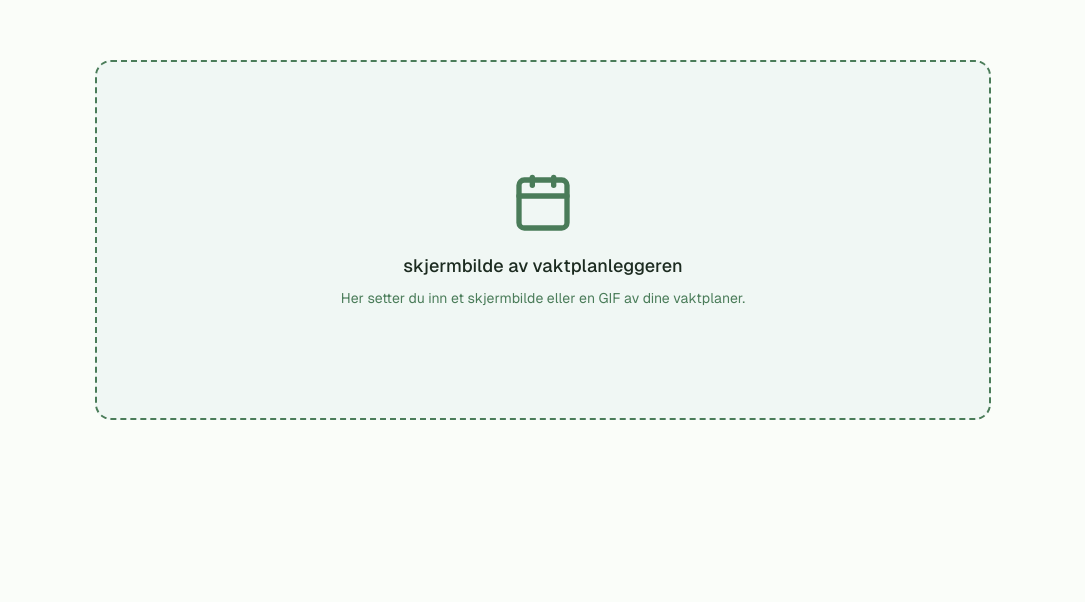
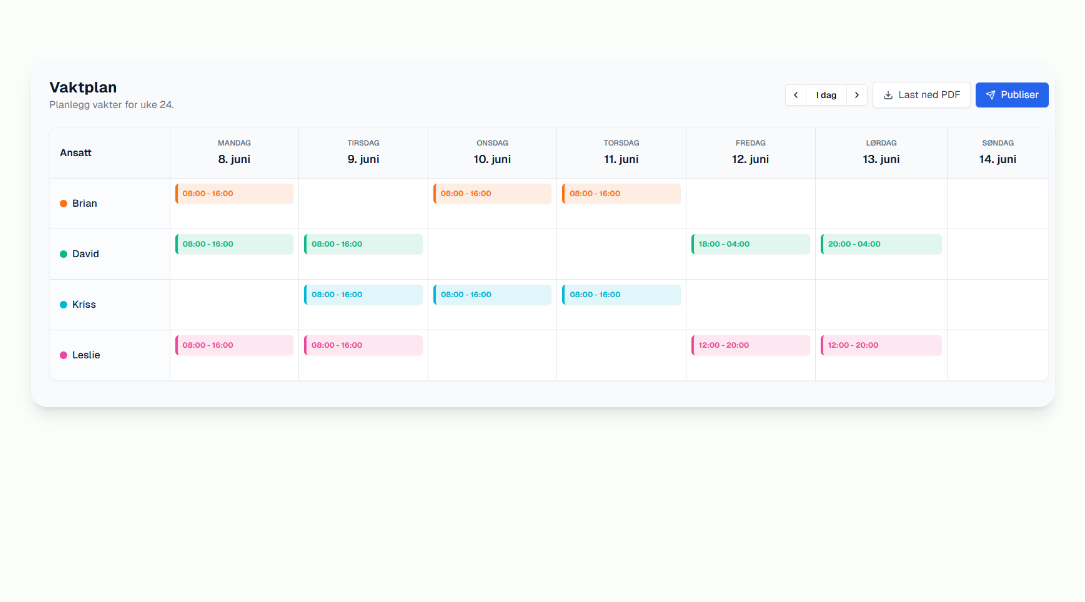
Before and after one commit to toffen28/Shiftsimple, a Next.js app: page / in a window 1280 px wide. Shown: the part 780-1382 px from the top of the page, without its empty margins (97-1182 px from the left). Built offline with nearby package versions, Linux system fonts and the light colour scheme.

Commit message:
Replace placeholder with actual vaktplanlegger.png image on homepage

```diff
--- a/src/app/page.tsx
+++ b/src/app/page.tsx
@@ -1,3 +1,4 @@
+import Image from 'next/image'
 import Link from 'next/link'
 import { Calendar, CheckCircle, Mail, Printer, ArrowRight, Star, Shield, Smartphone, Clock, LogOut, HelpCircle } from 'lucide-react'
 
@@ -53,15 +54,18 @@ export default function LandingPage() {
           </div>
         </section>
 
-        {/* Product Visual Placeholder */}
+        {/* Product Visual */}
         <section className="w-full py-12 md:py-16" style={{ backgroundColor: '#FAFDF9' }}>
           <div className="container px-4 md:px-6 mx-auto">
-            <div className="max-w-4xl mx-auto rounded-2xl border-2 border-dashed flex items-center justify-center" style={{ borderColor: '#4A7C59', backgroundColor: '#F0F7F4', minHeight: '360px' }}>
-              <div className="text-center p-8">
-                <Calendar className="h-16 w-16 mx-auto mb-4" style={{ color: '#4A7C59' }} />
-                <p className="text-lg font-medium" style={{ color: '#1C2B20' }}>skjermbilde av vaktplanleggeren</p>
-                <p className="text-sm mt-2" style={{ color: '#4A7C59' }}>Her setter du inn et skjermbilde eller en GIF av dine vaktplaner.</p>
-              </div>
+            <div className="max-w-5xl mx-auto">
+              <Image
+                src="/vaktplanlegger.png"
+                alt="Skjermbilde av ShiftSimple vaktplanlegger"
+                width={1200}
+                height={675}
+                className="w-full h-auto rounded-2xl shadow-lg"
+                priority
+              />
             </div>
           </div>
         </section>
```
